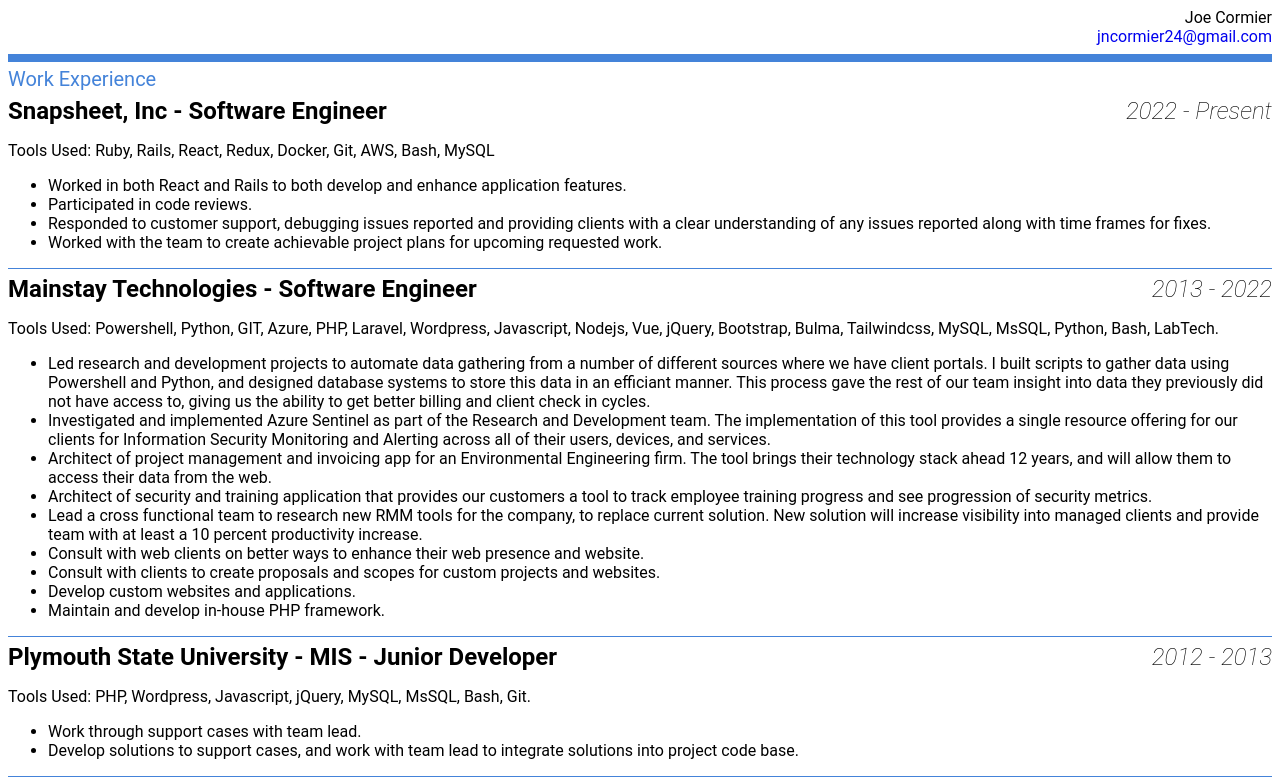
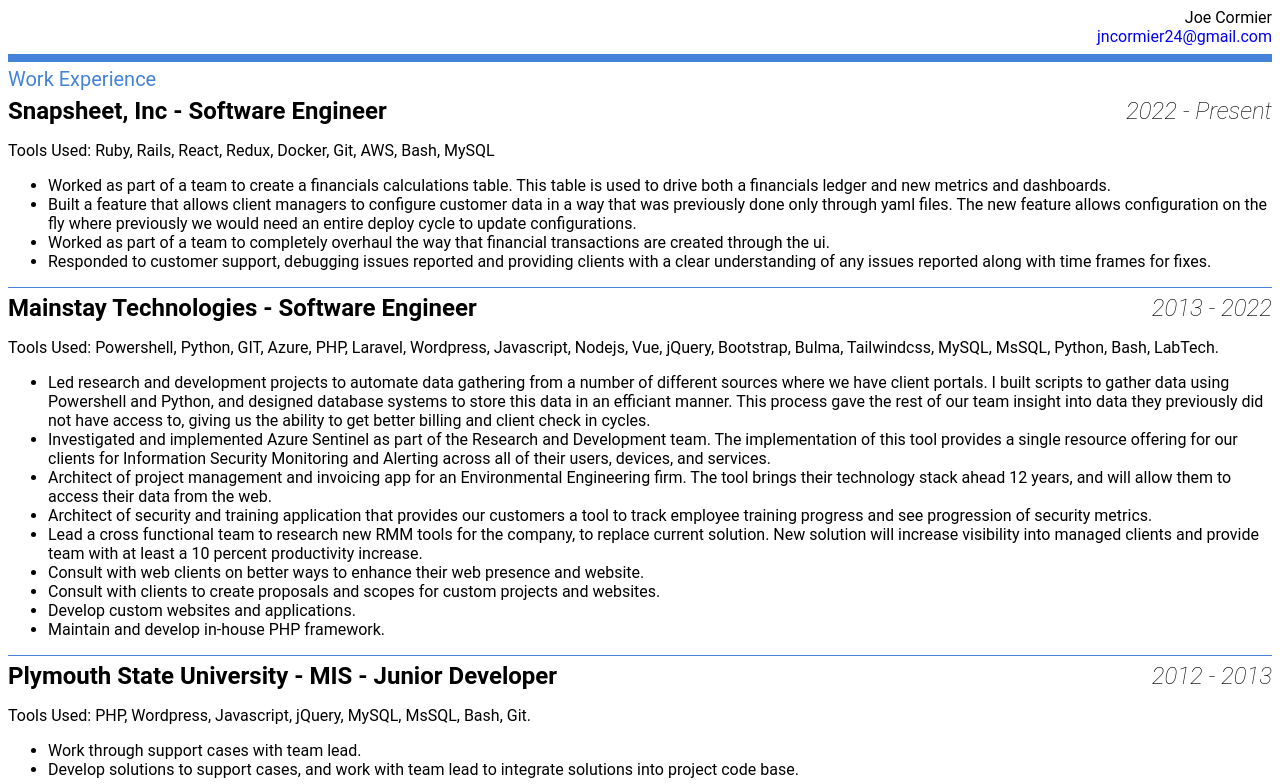
Before and after one commit to jncormier24/jncormier24.github.io, a plain HTML site: page index.html in a window 1280 px wide. Shown: the top 784 px of the page. Drawn offline with Linux system fonts and the light colour scheme.

Commit message:
Updated actions performed at snapsheet

```diff
--- a/index.html
+++ b/index.html
@@ -108,10 +108,10 @@
             Tools Used: Ruby, Rails, React, Redux, Docker, Git, AWS, Bash, MySQL
           </p>
           <ul>
-            <li>Worked in both React and Rails to both develop and enhance application features.</li>
-            <li>Participated in code reviews.</li>
+            <li>Worked as part of a team to create a financials calculations table. This table is used to drive both a financials ledger and new metrics and dashboards.</li>
+            <li>Built a feature that allows client managers to configure customer data in a way that was previously done only through yaml files. The new feature allows configuration on the fly where previously we would need an entire deploy cycle to update configurations.</li>
+            <li>Worked as part of a team to completely overhaul the way that financial transactions are created through the ui.</li>
             <li>Responded to customer support, debugging issues reported and providing clients with a clear understanding of any issues reported along with time frames for fixes.</li>
-            <li>Worked with the team to create achievable project plans for upcoming requested work.</li>
           </ul>
         </section>
         <section id="mainstay">
```
Also changed, not shown: 1 other file.
